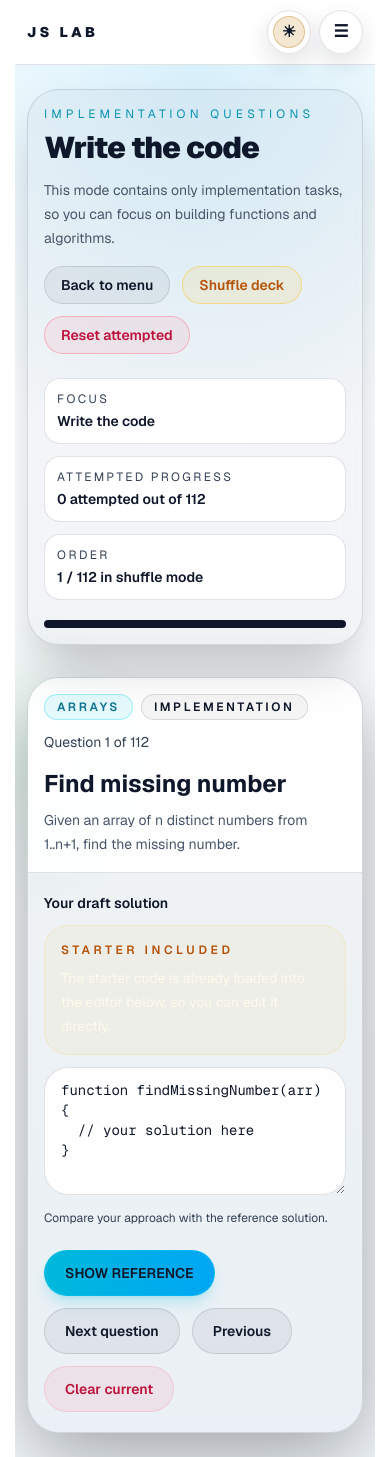
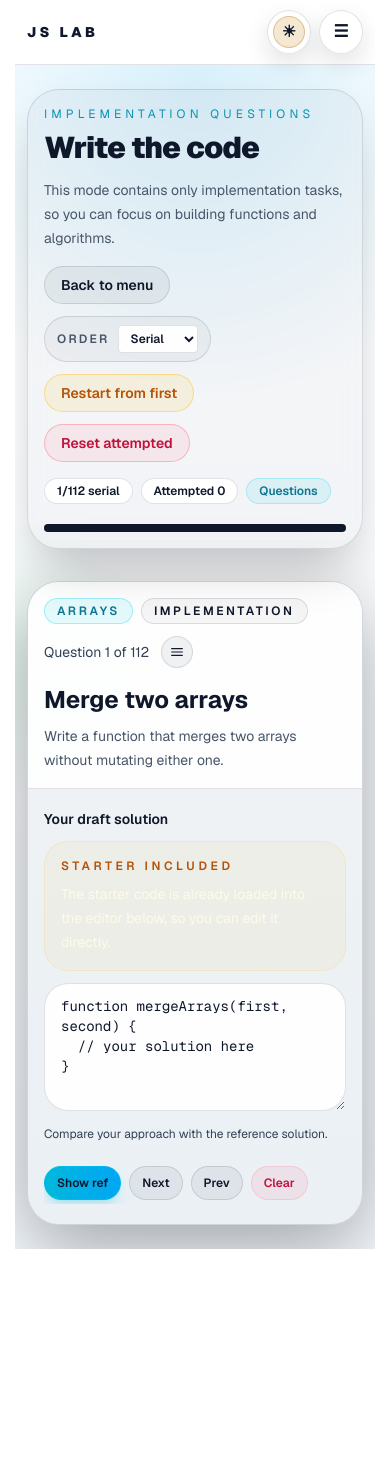
Before and after one commit to jitendersuryabhangautam/hoisting-quiz, a Next.js app: page /implementation in a window 390 px wide. After the commit the page ends 1249 px from the top, so only its background shows below. Built offline with nearby package versions, Linux system fonts and the light colour scheme.

Commit message:
added bakend implementation page

```diff
--- a/app/implementation/page.js
+++ b/app/implementation/page.js
@@ -9,6 +9,10 @@ export default function ImplementationPage() {
       description="This mode contains only implementation tasks, so you can focus on building functions and algorithms."
       questions={implementationQuestions}
       storageKey="implementation"
+      collapsibleSidebar
+      enableQuestionListSidebar
+      enableOrderToggle
+      defaultOrderMode="serial"
     />
   );
 }
--- a/components/PracticeMode.js
+++ b/components/PracticeMode.js
@@ -531,6 +531,7 @@ export default function PracticeMode({
       ]
     : sidebarTabsWithIndex;
   const showMobileAttemptedPanel = sidebarTab === "attempted";
+  const showMobileQuestionPanel = sidebarTab === "questions";
   const closeMobileAttemptedPanel = () => {
     setReviewQuestionId(null);
     setSidebarTab(sidebarMode === "answers" ? "answers" : "help");
@@ -538,6 +539,13 @@ export default function PracticeMode({
   const openMobileAttemptedPanel = () => {
     setReviewQuestionId(null);
     setSidebarTab("attempted");
+  };
+  const openMobileQuestionPanel = () => {
+    setReviewQuestionId(null);
+    setSidebarTab("questions");
+  };
+  const closeMobileQuestionPanel = () => {
+    setSidebarTab(sidebarMode === "answers" ? "answers" : "help");
   };
 
   const mobileFeedbackPopup = showMobilePopupFeedback ? (
@@ -922,7 +930,33 @@ export default function PracticeMode({
                   </div>
                 </div>
               ) : (
-                <div className="mt-6 grid gap-3 sm:grid-cols-3">
+                <>
+                  {enableQuestionListSidebar ? (
+                    <div className="mt-4 flex flex-wrap gap-2 sm:hidden">
+                      <span className="rounded-full border border-white/10 bg-slate-950/40 px-3 py-1 text-xs font-semibold text-slate-200">
+                        {currentIdx + 1}/{deck.length} {orderMode}
+                      </span>
+                      <button
+                        type="button"
+                        onClick={openMobileAttemptedPanel}
+                        className="rounded-full border border-white/10 bg-slate-950/40 px-3 py-1 text-xs font-semibold text-slate-100 transition hover:bg-slate-950/60"
+                      >
+                        Attempted {attemptedCount}
+                      </button>
+                      <button
+                        type="button"
+                        onClick={openMobileQuestionPanel}
+                        className="rounded-full border border-cyan-400/25 bg-cyan-400/10 px-3 py-1 text-xs font-semibold text-cyan-100 transition hover:bg-cyan-400/20"
+                      >
+                        Questions
+                      </button>
+                    </div>
+                  ) : null}
+                  <div
+                    className={`mt-6 grid gap-3 sm:grid-cols-3 ${
+                      enableQuestionListSidebar ? "hidden sm:grid" : ""
+                    }`}
+                  >
                   <div className="rounded-2xl border border-white/10 bg-slate-950/40 px-3 py-3 sm:px-4">
                     <p className="text-xs uppercase tracking-[0.2em] text-slate-400">
                       Focus
@@ -951,7 +985,8 @@ export default function PracticeMode({
                       {currentIdx + 1} / {deck.length} in {orderMode} mode
                     </p>
                   </div>
-                </div>
+                  </div>
+                </>
               )}
 
               <div className="mt-5 h-2 overflow-hidden rounded-full bg-slate-900">
@@ -986,6 +1021,26 @@ export default function PracticeMode({
                       <span className="text-sm text-slate-400">
                         Question {currentIdx + 1} of {deck.length}
                       </span>
+                      {enableQuestionListSidebar ? (
+                        <button
+                          type="button"
+                          onClick={openMobileQuestionPanel}
+                          className="inline-flex h-8 w-8 items-center justify-center rounded-full border border-white/10 bg-white/5 text-slate-100 transition hover:bg-white/10 sm:hidden"
+                          aria-label="Open question list"
+                        >
+                          <svg
+                            xmlns="http://www.w3.org/2000/svg"
+                            viewBox="0 0 24 24"
+                            fill="none"
+                            stroke="currentColor"
+                            strokeWidth="1.8"
+                            className="h-4 w-4"
+                            aria-hidden="true"
+                          >
+                            <path d="M4 7h16M4 12h16M4 17h16" strokeLinecap="round" />
+                          </svg>
+                        </button>
+                      ) : null}
                       {collapsibleSidebar ? (
                         <button
                           type="button"
@@ -1091,39 +1146,48 @@ export default function PracticeMode({
                       </div>
 
                       <div
-                        className={`flex flex-wrap gap-3 ${isOutputOnlyPage ? "hidden sm:flex" : ""}`}
+                        className={`flex flex-nowrap gap-2 overflow-x-auto pb-1 sm:flex-wrap sm:gap-3 sm:overflow-visible sm:pb-0 ${isOutputOnlyPage ? "hidden sm:flex" : ""}`}
                       >
                         <button
                           onClick={actionHandler}
-                          className="rounded-full border border-cyan-400/30 bg-linear-to-r from-cyan-500 to-sky-500 px-5 py-3 text-sm font-semibold text-white shadow-lg shadow-cyan-500/20 transition hover:brightness-110"
+                          className="shrink-0 whitespace-nowrap rounded-full border border-cyan-400/30 bg-linear-to-r from-cyan-500 to-sky-500 px-3 py-2 text-xs font-semibold text-white shadow-lg shadow-cyan-500/20 transition hover:brightness-110 sm:px-5 sm:py-3 sm:text-sm"
                         >
-                          {actionLabel}
+                          <span className="sm:hidden">
+                            {currentQuestion?.type === "implementation"
+                              ? "Show ref"
+                              : "Check"}
+                          </span>
+                          <span className="hidden sm:inline">{actionLabel}</span>
                         </button>
                         {secondaryActionLabel ? (
                           <button
                             onClick={secondaryActionHandler}
-                            className="rounded-full border border-amber-400/25 bg-amber-400/10 px-5 py-3 text-sm font-semibold text-amber-100 transition hover:bg-amber-400/20"
+                            className="shrink-0 whitespace-nowrap rounded-full border border-amber-400/25 bg-amber-400/10 px-3 py-2 text-xs font-semibold text-amber-100 transition hover:bg-amber-400/20 sm:px-5 sm:py-3 sm:text-sm"
                           >
-                            {secondaryActionLabel}
+                            <span className="sm:hidden">Reveal</span>
+                            <span className="hidden sm:inline">{secondaryActionLabel}</span>
                           </button>
                         ) : null}
                         <button
                           onClick={goNext}
-                          className="rounded-full border border-white/10 bg-white/5 px-5 py-3 text-sm font-semibold text-slate-100 transition hover:bg-white/10"
+                          className="shrink-0 whitespace-nowrap rounded-full border border-white/10 bg-white/5 px-3 py-2 text-xs font-semibold text-slate-100 transition hover:bg-white/10 sm:px-5 sm:py-3 sm:text-sm"
                         >
-                          Next question
+                          <span className="sm:hidden">Next</span>
+                          <span className="hidden sm:inline">Next question</span>
                         </button>
                         <button
                           onClick={goPrev}
-                          className="rounded-full border border-white/10 bg-white/5 px-5 py-3 text-sm font-semibold text-slate-100 transition hover:bg-white/10"
+                          className="shrink-0 whitespace-nowrap rounded-full border border-white/10 bg-white/5 px-3 py-2 text-xs font-semibold text-slate-100 transition hover:bg-white/10 sm:px-5 sm:py-3 sm:text-sm"
                         >
-                          Previous
+                          <span className="sm:hidden">Prev</span>
+                          <span className="hidden sm:inline">Previous</span>
                         </button>
                         <button
                           onClick={resetCurrentAnswer}
-                          className="rounded-full border border-rose-400/20 bg-rose-400/10 px-5 py-3 text-sm font-semibold text-rose-100 transition hover:bg-rose-400/20"
+                          className="shrink-0 whitespace-nowrap rounded-full border border-rose-400/20 bg-rose-400/10 px-3 py-2 text-xs font-semibold text-rose-100 transition hover:bg-rose-400/20 sm:px-5 sm:py-3 sm:text-sm"
                         >
-                          Clear current
+                          <span className="sm:hidden">Clear</span>
+                          <span className="hidden sm:inline">Clear current</span>
                         </button>
                       </div>
                     </>
@@ -1275,6 +1339,59 @@ export default function PracticeMode({
               </article>
 
               {mobileFeedbackPopup}
+
+              {showMobileQuestionPanel ? (
+                <div
+                  className={`fixed inset-x-3 ${isOutputOnlyPage ? "bottom-20" : "bottom-3"} z-50 flex max-h-[72vh] w-[calc(100vw-1.5rem)] max-w-[calc(100vw-1.5rem)] min-w-0 flex-col overflow-hidden rounded-[1.5rem] border border-white/10 bg-slate-950/96 shadow-2xl backdrop-blur sm:hidden`}
+                >
+                  <div className="flex items-center justify-between border-b border-white/10 px-4 py-3">
+                    <div>
+                      <p className="text-xs font-semibold uppercase tracking-[0.28em] text-cyan-300">
+                        Questions
+                      </p>
+                      <p className="mt-1 text-xs text-slate-300">
+                        Jump directly to any question
+                      </p>
+                    </div>
+                    <button
+                      type="button"
+                      onClick={closeMobileQuestionPanel}
+                      className="rounded-full border border-white/10 bg-white/5 px-3 py-1.5 text-xs font-semibold text-slate-100 transition hover:bg-white/10"
+                    >
+                      Close
+                    </button>
+                  </div>
+                  <div className="min-h-0 flex-1 overflow-y-auto px-3 py-3">
+                    <div className="space-y-2">
+                      {deck.map((question, index) => (
+                        <button
+                          key={question.id}
+                          type="button"
+                          onClick={() => {
+                            setReviewQuestionId(null);
+                            setCurrentIdx(index);
+                            closeMobileQuestionPanel();
+                          }}
+                          className={`w-full rounded-xl border px-3 py-2 text-left transition ${
+                            currentQuestion?.id === question.id
+                              ? "border-cyan-400/40 bg-cyan-400/10"
+                              : attemptedIds.has(question.id)
+                                ? "border-emerald-400/25 bg-emerald-400/8"
+                                : "border-white/10 bg-slate-950/50"
+                          }`}
+                        >
+                          <p className="text-[11px] uppercase tracking-[0.2em] text-slate-400">
+                            Q{index + 1}
+                          </p>
+                          <p className="mt-1 line-clamp-2 text-sm font-semibold text-white">
+                            {question.title}
+                          </p>
+                        </button>
+                      ))}
+                    </div>
+                  </div>
+                </div>
+              ) : null}
 
               {showMobileAttemptedPanel ? (
                 <div
```
